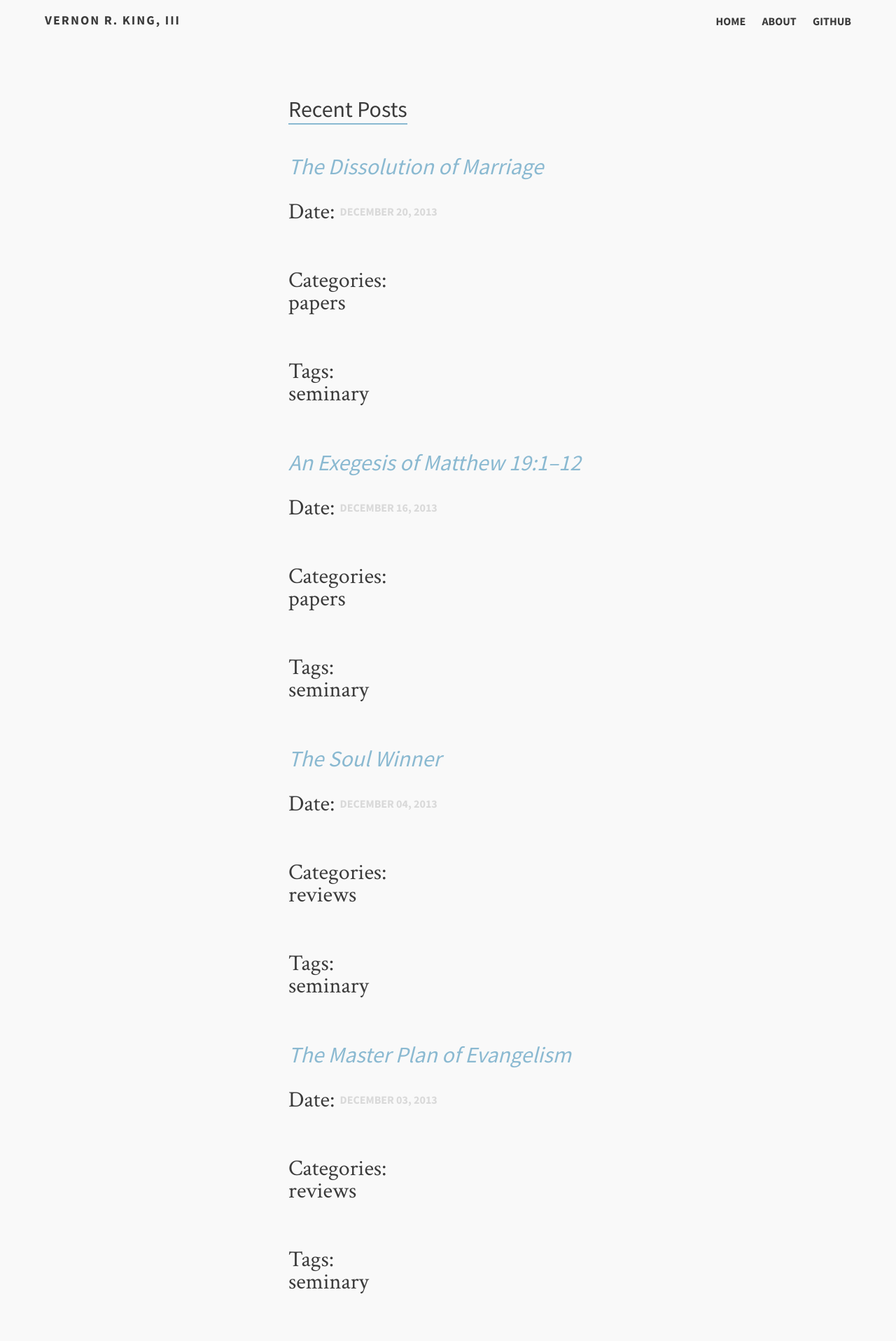
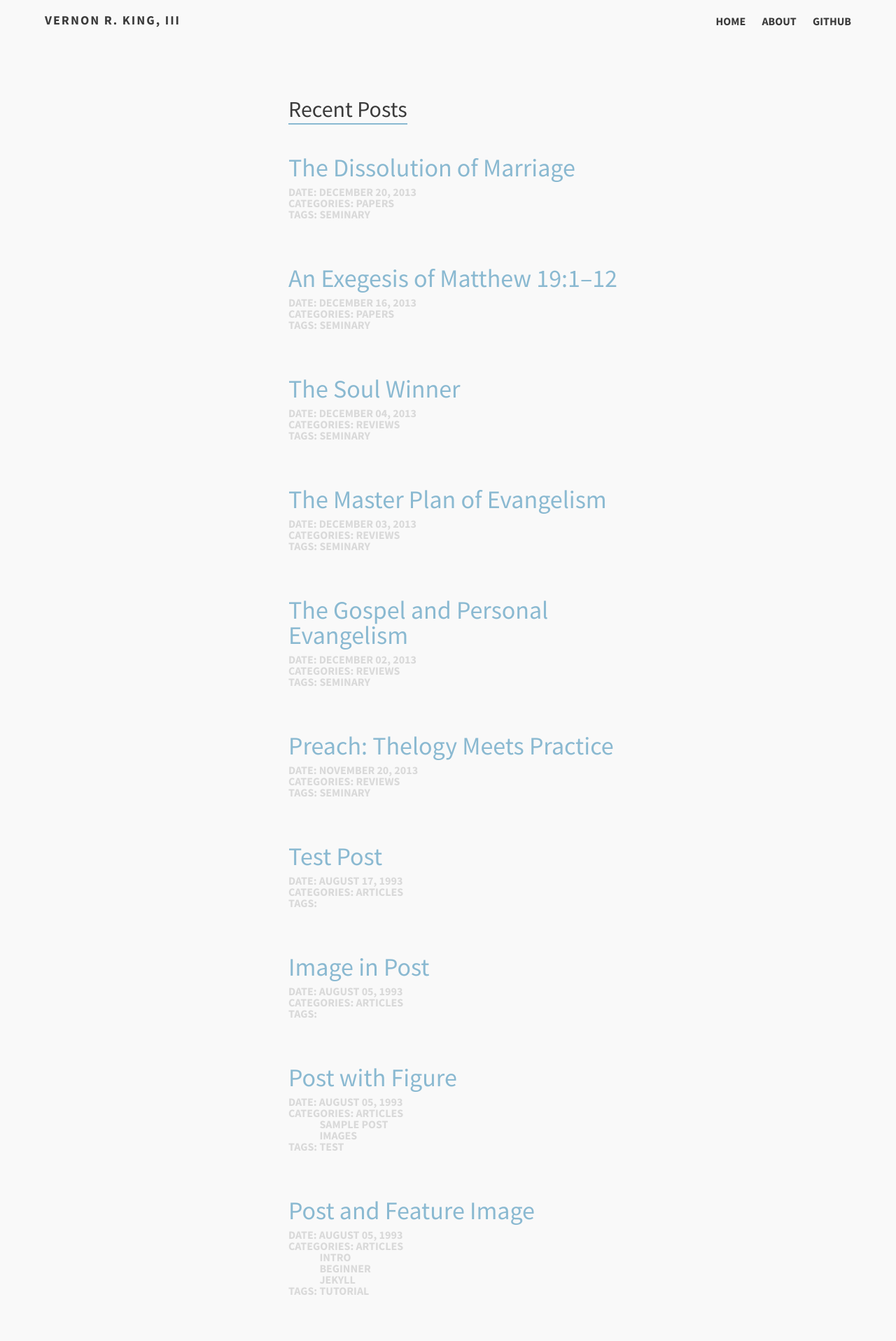
Before and after one commit to snowdj/vernonking.org, a Jekyll site: the page built from index.md, in a window 1280 px wide. Shown: the top 1916 px of the page at 70% size. Built offline with Jekyll 4.4.1, drawn with Linux system fonts in a browser that asks for light colours.

Commit message:
Restyle metadata on index/archive pages.

```diff
--- a/_layouts/post-index.html
+++ b/_layouts/post-index.html
@@ -9,7 +9,6 @@
                   <li>
                     <div class="deets" itemscope itemtype="http://schema.org/BlogPosting" itemprop="blogPost">
                         <h1><a href="{{ site.url }}{{ post.url }}">{{ post.title }}</a></h1>
-						<p>
                         <ul class="metadata">
                             <li>
                                 Date: <span class="date"><time datetime="{{ post.date | date_to_xmlschema }}" itemprop="datePublished">{{ post.date | date: "%B %d, %Y" }}</time></span>
@@ -17,19 +16,18 @@
                             <li>Categories:
                                 <ul>
                                     {% for category in post.categories %}
-							            <li>{{ category }}</li>
+                                    <li class="category">{{ category }}</li>
                                     {% endfor %}
                                 </ul>
                             </li>
                             <li>Tags:
                                 <ul>
                                     {% for tag in post.tags %}
-							            <li>{{ tag }}</li>
+                                    <li class="tag">{{ tag }}</li>
                                     {% endfor %}
                                 </ul>
                             </li>
                         </ul>
-						</p>
                     </div>
                   </li>
                   {% endfor %}
--- a/assets/css/i.css
+++ b/assets/css/i.css
@@ -642,24 +642,42 @@ header.site-header nav ul li a:hover {
 .archive-wrap .post-list lh h2 {
   margin-bottom: 49.5px;
 }
-.archive-wrap .post-list li {
+.archive-wrap .post-list .metadata {
+  position: relative;
+  margin: 0.5em 0 66px;
+  font-size: 16px;
+  font-weight: bold;
+  font-family: "Source Sans Pro", "Open Sans", "Helvetica Neue", "Arial", sans-serif;
+  font-style: normal;
+  color: #d9d9d9;
+  text-transform: uppercase;
+  vertical-align: middle;
+  display: inline-block;
+}
+.archive-wrap .post-list .metadata ul {
+  display: inline-block;
+}
+.archive-wrap .post-list .metadata > li {
+  margin: 0;
+}
+.archive-wrap .post-list .metadata li {
+  display: block;
+  font-size: 16px;
   display: block;
   float: none;
-  font-size: 32px;
-  margin-bottom: 66px;
   position: relative;
 }
-.archive-wrap .post-list li a {
+.archive-wrap .post-list .metadata li a {
   position: relative;
 }
-.archive-wrap .post-list li a:hover {
+.archive-wrap .post-list .metadata li a:hover {
   -moz-transition: all 1s ease-in-out;
   -o-transition: all 1s ease-in-out;
   -webkit-transition: all 1s ease-in-out;
   -ms-transition: all 1s ease-in-out;
   transition: all 1s ease-in-out;
 }
-.archive-wrap .post-list li h1 {
+.archive-wrap .post-list .metadata li h1 {
   font-size: 32px;
   font-style: italic;
 }
@@ -669,17 +687,6 @@ header.site-header nav ul li a:hover {
 }
 .archive-wrap .post-list .date {
   margin-bottom: 3px;
-}
-.archive-wrap .post-list .date time {
-  position: relative;
-  top: -3px;
-  font-size: 16px;
-  font-weight: bold;
-  font-family: "Source Sans Pro", "Open Sans", "Helvetica Neue", "Arial", sans-serif;
-  font-style: normal;
-  color: #d9d9d9;
-  text-transform: uppercase;
-  vertical-align: middle;
 }
 
 .post {
```
Also changed, not shown: assets/sass/_styles.scss (+23 -14 lines). Lines whose indentation alone changed are shown as unchanged.
